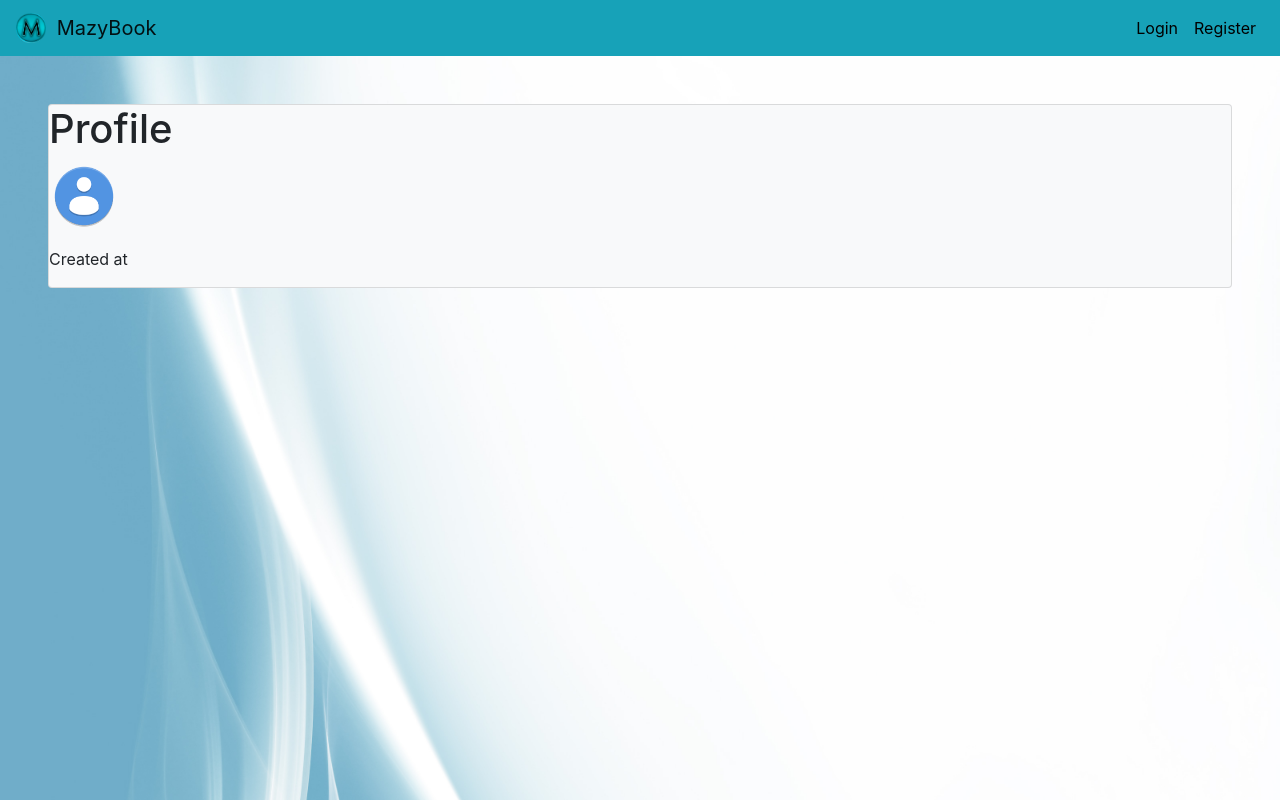
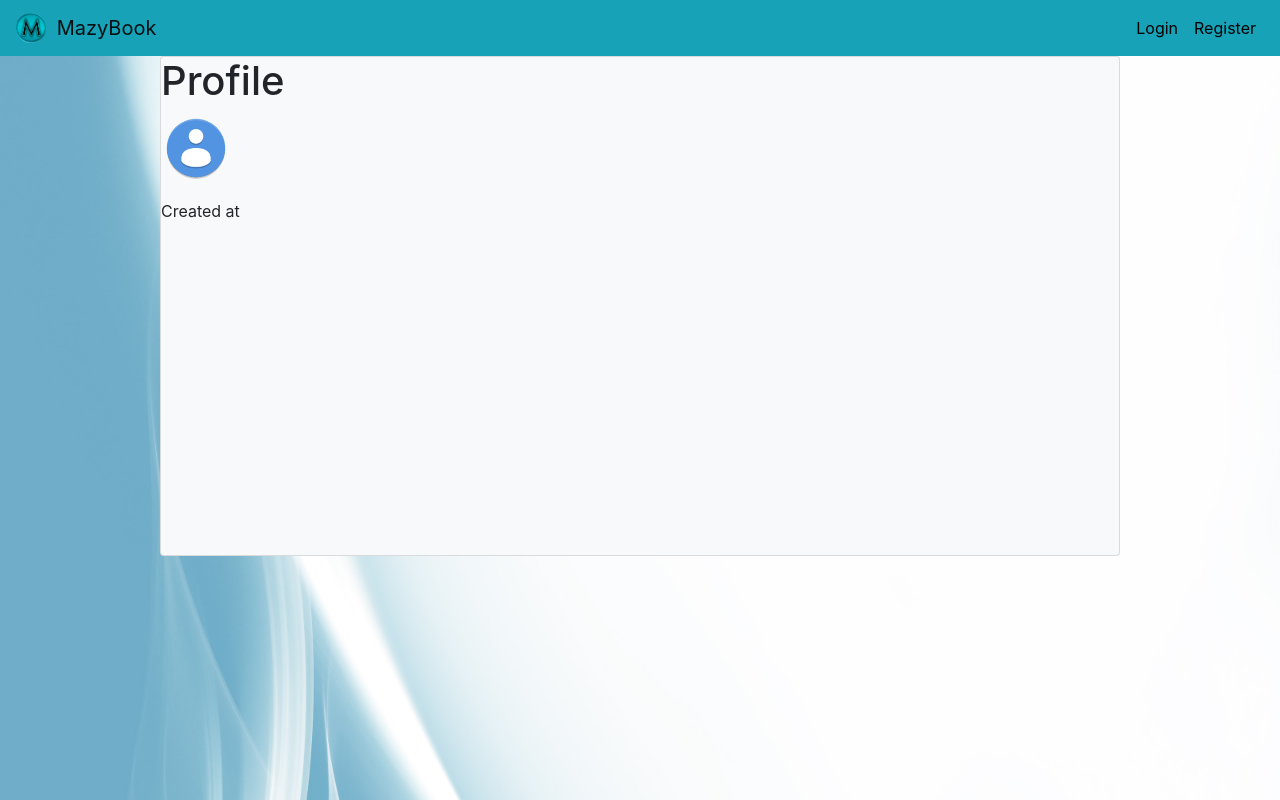
Before and after one commit to Muzyar-rad/mazybook, a React (Create React App) app in the folder frontEnd/: page /profile in a window 1280 px wide. Built offline with nearby package versions, Linux system fonts and the light colour scheme; no server answers.

Commit message:
changes to bootstrap profile component

```diff
--- a/frontEnd/src/components/profile.jsx
+++ b/frontEnd/src/components/profile.jsx
@@ -36,7 +36,7 @@ class Profile extends Component {
   render() {
     const { user } = this.state;
     return (
-      <div className="card bg-light mt-5 mx-5 vh-50">
+      <div style={{ height: "500px" }} className="card bg-light mx-auto w-75">
         <div className="row-fluid">
           <div className="">
             <h1>Profile</h1>
```
Also changed, not shown: frontEnd/src/css/profile.css (+4 -4 lines).
